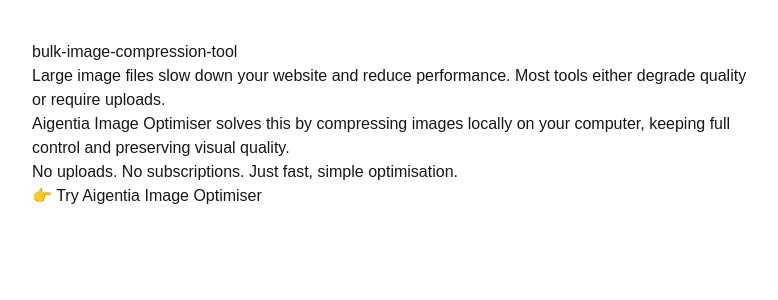
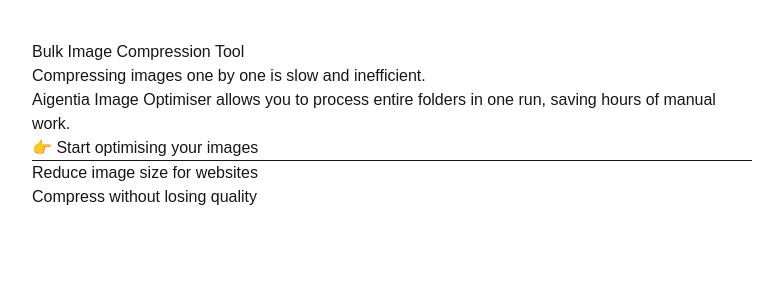
Before and after one commit to DRycroft/aigentia-seo, a Next.js app: page /bulk-image-compression-tool in a window 1280 px wide. Shown: the top 300 px of the page, without its empty margins (248-1026 px from the left). Built offline with nearby package versions, Linux system fonts and the light colour scheme.

Commit message:
Add full SEO content for image optimiser pages

```diff
--- a/app/best-image-optimisation-tool-no-subscription/page.tsx
+++ b/app/best-image-optimisation-tool-no-subscription/page.tsx
@@ -1,27 +1,27 @@
 export default function Page() {
   return (
     <main style={{ padding: "40px", maxWidth: "800px", margin: "0 auto" }}>
-      <h1>best-image-optimisation-tool-no-subscription</h1>
+      <h1>Best Image Optimisation Tool (No Subscription)</h1>
 
       <p>
-        Large image files slow down your website and reduce performance.
-        Most tools either degrade quality or require uploads.
+        Many tools charge monthly fees for basic image compression.
       </p>
 
       <p>
-        Aigentia Image Optimiser solves this by compressing images locally on your computer,
-        keeping full control and preserving visual quality.
+        Aigentia Image Optimiser is a one-time purchase with unlimited use.
       </p>
 
       <p>
-        No uploads. No subscriptions. Just fast, simple optimisation.
+        👉 <a href="https://aigentia.io/products/image-optimiser">
+        Get lifetime access
+        </a>
       </p>
 
-      <p>
-        <a href="https://aigentia.io/products/image-optimiser">
-          👉 Try Aigentia Image Optimiser
-        </a>
-      </p>
+      <hr />
+      <ul>
+        <li><a href="/offline-image-compressor-windows">Offline image compressor</a></li>
+        <li><a href="/bulk-image-compression-tool">Bulk image compression</a></li>
+      </ul>
     </main>
   );
 }
--- a/app/bulk-image-compression-tool/page.tsx
+++ b/app/bulk-image-compression-tool/page.tsx
@@ -1,27 +1,28 @@
 export default function Page() {
   return (
     <main style={{ padding: "40px", maxWidth: "800px", margin: "0 auto" }}>
-      <h1>bulk-image-compression-tool</h1>
+      <h1>Bulk Image Compression Tool</h1>
 
       <p>
-        Large image files slow down your website and reduce performance.
-        Most tools either degrade quality or require uploads.
+        Compressing images one by one is slow and inefficient.
       </p>
 
       <p>
-        Aigentia Image Optimiser solves this by compressing images locally on your computer,
-        keeping full control and preserving visual quality.
+        Aigentia Image Optimiser allows you to process entire folders in one run,
+        saving hours of manual work.
       </p>
 
       <p>
-        No uploads. No subscriptions. Just fast, simple optimisation.
+        👉 <a href="https://aigentia.io/products/image-optimiser">
+        Start optimising your images
+        </a>
       </p>
 
-      <p>
-        <a href="https://aigentia.io/products/image-optimiser">
-          👉 Try Aigentia Image Optimiser
-        </a>
-      </p>
+      <hr />
+      <ul>
+        <li><a href="/reduce-image-file-size-for-website">Reduce image size for websites</a></li>
+        <li><a href="/compress-images-without-losing-quality">Compress without losing quality</a></li>
+      </ul>
     </main>
   );
 }
--- a/app/offline-image-compressor-windows/page.tsx
+++ b/app/offline-image-compressor-windows/page.tsx
@@ -1,27 +1,29 @@
 export default function Page() {
   return (
     <main style={{ padding: "40px", maxWidth: "800px", margin: "0 auto" }}>
-      <h1>offline-image-compressor-windows</h1>
+      <h1>Offline Image Compressor for Windows</h1>
 
       <p>
-        Large image files slow down your website and reduce performance.
-        Most tools either degrade quality or require uploads.
+        Most image compression tools require uploading your files to the internet.
+        This creates delays and raises privacy concerns.
       </p>
 
       <p>
-        Aigentia Image Optimiser solves this by compressing images locally on your computer,
-        keeping full control and preserving visual quality.
+        Aigentia Image Optimiser runs entirely on your local machine.
+        Your images never leave your computer, and processing is fast.
       </p>
 
       <p>
-        No uploads. No subscriptions. Just fast, simple optimisation.
+        👉 <a href="https://aigentia.io/products/image-optimiser">
+        Get the desktop tool
+        </a>
       </p>
 
-      <p>
-        <a href="https://aigentia.io/products/image-optimiser">
-          👉 Try Aigentia Image Optimiser
-        </a>
-      </p>
+      <hr />
+      <ul>
+        <li><a href="/compress-images-without-losing-quality">Compress images without losing quality</a></li>
+        <li><a href="/best-image-optimisation-tool-no-subscription">No subscription image optimiser</a></li>
+      </ul>
     </main>
   );
 }
--- a/app/reduce-image-file-size-for-website/page.tsx
+++ b/app/reduce-image-file-size-for-website/page.tsx
@@ -1,27 +1,32 @@
 export default function Page() {
   return (
     <main style={{ padding: "40px", maxWidth: "800px", margin: "0 auto" }}>
-      <h1>reduce-image-file-size-for-website</h1>
+      <h1>Reduce Image File Size for Faster Websites</h1>
 
       <p>
-        Large image files slow down your website and reduce performance.
-        Most tools either degrade quality or require uploads.
+        Slow websites lose visitors. One of the biggest causes is oversized images that haven’t been properly optimised.
       </p>
 
       <p>
-        Aigentia Image Optimiser solves this by compressing images locally on your computer,
-        keeping full control and preserving visual quality.
+        Even a few large images can significantly increase load time and hurt SEO performance.
       </p>
 
       <p>
-        No uploads. No subscriptions. Just fast, simple optimisation.
+        Aigentia Image Optimiser allows you to reduce image file size quickly while maintaining visual quality.
+        Everything runs locally, giving you speed and full control.
       </p>
 
       <p>
-        <a href="https://aigentia.io/products/image-optimiser">
-          👉 Try Aigentia Image Optimiser
+        👉 <a href="https://aigentia.io/products/image-optimiser">
+        Download Aigentia Image Optimiser
         </a>
       </p>
+
+      <hr />
+      <ul>
+        <li><a href="/compress-images-without-losing-quality">Compress images without losing quality</a></li>
+        <li><a href="/bulk-image-compression-tool">Bulk image compression tool</a></li>
+      </ul>
     </main>
   );
 }
```
